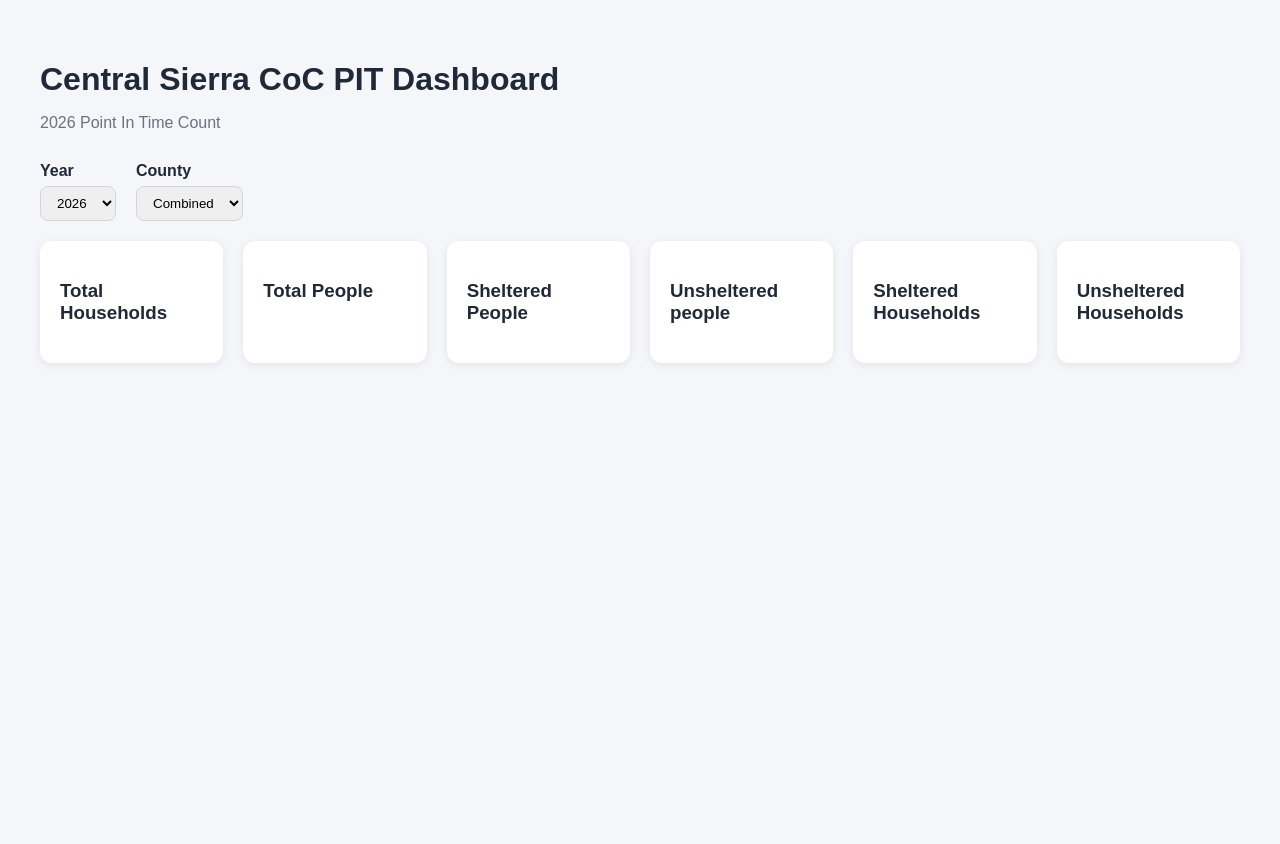
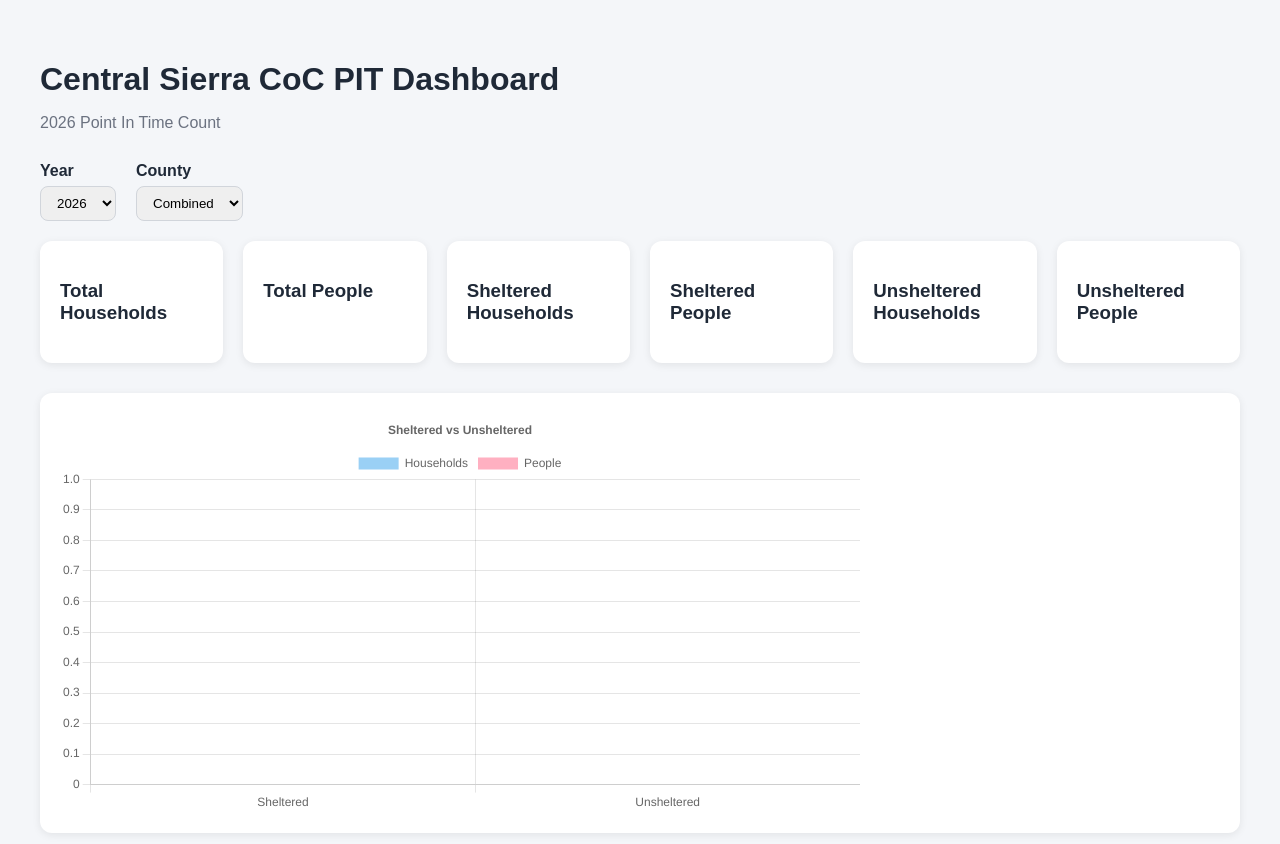
Before and after one commit to erichanaway/coc-pit-dashboard, a website built with Vite: page index.html in a window 1280 px wide. Before the commit the page ends 800 px from the top, so only its background shows below. Built offline with nearby package versions, Linux system fonts and the light colour scheme; files whose address does not match are found by name; what xlsx would draw is missing.

Commit message:
Add PIT KPI dashboard and first chart

```diff
--- a/src/main.js
+++ b/src/main.js
@@ -5,6 +5,7 @@ import Chart from 'chart.js/auto';
 const DATA_FILE = '/data/pit_2025_2026_dashboard_upload_data.xlsx';
 
 let pitData = [];
+let compositionChart;
 
 document.querySelector('#app').innerHTML = `
   <div class="dashboard">
@@ -47,18 +48,13 @@ document.querySelector('#app').innerHTML = `
       </div>
 
       <div class="card">
-        <h3>Sheltered People</h3>
-        <p id="sheltered-people">--</p>
+        <h3>Sheltered Households</h3>
+        <p id="sheltered-households">--</p>
       </div>
 
       <div class="card">
-        <h3>Unsheltered people</h3>
-        <p id="unsheltered-people">--</p>
-      </div>
-
-      <div class="card">
-        <h3> Sheltered Households</h3>
-        <p id="sheltered-households">--</p>
+        <h3>Sheltered People</h3>
+        <p id="sheltered-people">--</p>
       </div>
 
       <div class="card">
@@ -66,6 +62,15 @@ document.querySelector('#app').innerHTML = `
         <p id="unsheltered-households">--</p>
       </div>
 
+      <div class="card">
+        <h3>Unsheltered People</h3>
+        <p id="unsheltered-people">--</p>
+      </div>
+
+    </div>
+
+    <div class="chart-card">
+      <canvas id="composition-chart"></canvas>
     </div>
   </div>
 `;
@@ -185,6 +190,46 @@ function updateDashboard() {
 
   document.querySelector('#unsheltered-households').textContent =
     unshelteredHouseholds;
+
+  if (compositionChart) {
+    compositionChart.destroy();
+  }
+
+  const ctx = document
+  .getElementById('composition-chart')
+  .getContext('2d');
+
+  compositionChart = new Chart(ctx, {
+    type: 'bar',
+    data: {
+      labels: ['Sheltered', 'Unsheltered'],
+      datasets: [
+        {
+          label: 'Households',
+          data: [
+            shelteredHouseholds,
+            unshelteredHouseholds
+          ]
+        },
+        {
+          label: 'People',
+          data: [
+            shelteredPeople,
+            unshelteredPeople
+          ]
+        }
+      ]
+    },
+
+    options: {
+      plugins: {
+        title: {
+          display: true,
+          text: "Sheltered vs Unsheltered"
+        }
+      }
+    }
+  })
 }
 
 async function loadWorkbook() {
--- a/src/style.css
+++ b/src/style.css
@@ -57,3 +57,12 @@ select {
   margin-top: 15px;
   margin-bottom: 0;
 }
+
+.chart-card {
+  background: white;
+  margin-top: 30px;
+  padding: 20px;
+  border-radius: 12px;
+  box-shadow: 0  2px 8px rgba(0,0,0,0.08);
+  height: 400px;
+}
```
